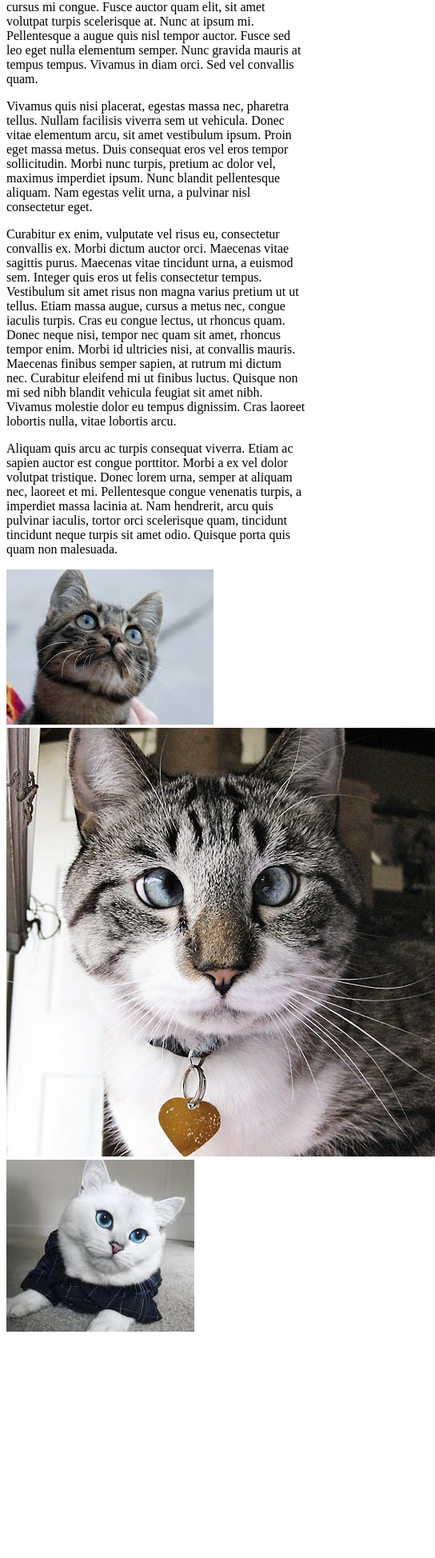
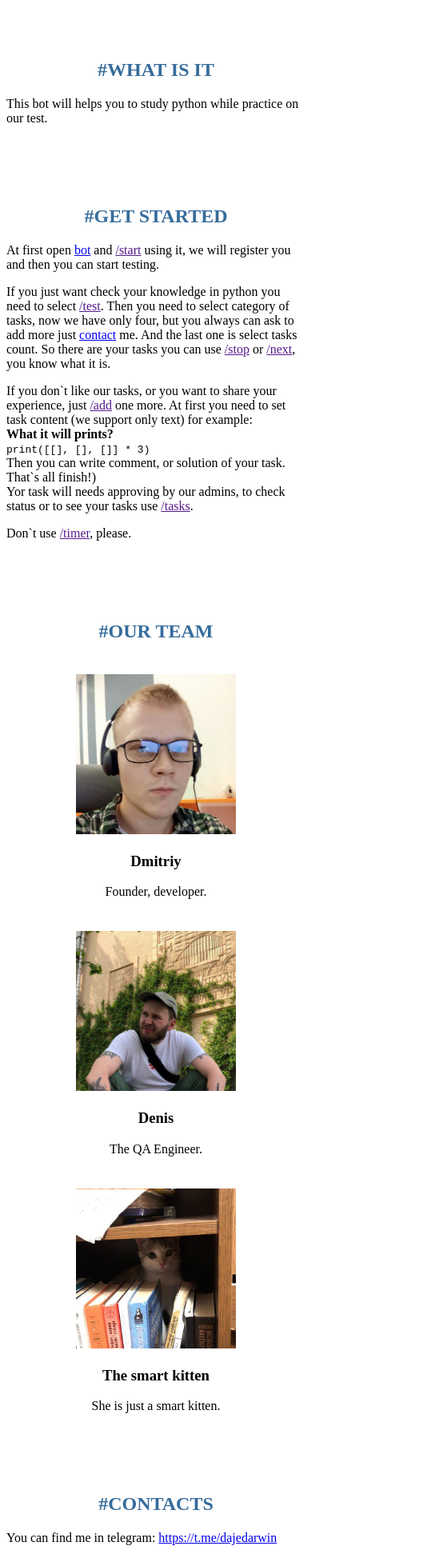
Before and after one commit to DmitryNeposidjaka/PyStudyBot, a website: page vue/index.html in a window 390 px wide. Shown: the part 52-2000 px from the top of the page at 80% size, 544 px wide, since content can reach past the window. Before the commit the page ends 1729 px from the top, so only its background shows below. Drawn offline with Linux system fonts and the light colour scheme.

Commit message:
web app added

```diff
--- a/vue/index.html
+++ b/vue/index.html
@@ -4,8 +4,30 @@
   <meta name="viewport" content="width=device-width, initial-scale=1">
  </head>
 <body>
-<style>
-    @import './node_modules/mini.css/dist//mini-default.css'
+<style  type="text/css">
+    @import './node_modules/mini.css/dist//mini-default.css';
+
+    .member-card{
+        text-align: center;
+        margin: 40px 0px;
+    }
+    .member-card img{
+    }
+    .paragraph{
+        text-align:center;
+        margin: 100px 0px 20px 0px;
+        text-transform: uppercase;
+        color: #366c9b;
+    }
+    @media (max-width: 768px){
+        .member-card img{
+            max-width: 300px;
+        }
+    }
+
+    .member-content"{
+
+    }
 </style>
 <div class="container">
   <div class="row">
@@ -13,29 +35,83 @@
     </div>
   </div>
   <div class="row">
-    <div class="col-sm-0 col-md-3 col-lg-2">
+    <div class="col-sm-0 col-md-1 col-lg-2">
     </div>
-    <div class="col-sm-12 col-md-6 col-lg-8">
+    <div class="col-sm-12 col-md-10 col-lg-8">
+        <header style="margin-bottom: 100px">
+            <a href="/#what-is-it" class="logo" style="color: #366c9b"><span style="color:#efcb40">Py</span>StudyBot</a>
+            <a href="#what-is-it" class="button">About</a>
+            <a href="#get-started" class="button">Get started</a>
+            <span>|</span>
+            <a href="#team" role="button">Team</a>
+            <a href="#contact" role="button">Contact</a>
+        </header>
+        <div class="paragraph">
+            <h2 id="what-is-it">#What is it</h2>
+        </div>
         <div class="content">
-            <p>Lorem ipsum dolor sit amet, consectetur adipiscing elit. Aenean ullamcorper ante vitae tellus ullamcorper, nec cursus mi congue. Fusce auctor quam elit, sit amet volutpat turpis scelerisque at. Nunc at ipsum mi. Pellentesque a augue quis nisl tempor auctor. Fusce sed leo eget nulla elementum semper. Nunc gravida mauris at tempus tempus. Vivamus in diam orci. Sed vel convallis quam.</p>
-            <p>Vivamus quis nisi placerat, egestas massa nec, pharetra tellus. Nullam facilisis viverra sem ut vehicula. Donec vitae elementum arcu, sit amet vestibulum ipsum. Proin eget massa metus. Duis consequat eros vel eros tempor sollicitudin. Morbi nunc turpis, pretium ac dolor vel, maximus imperdiet ipsum. Nunc blandit pellentesque aliquam. Nam egestas velit urna, a pulvinar nisl consectetur eget.</p>
-            <p>Curabitur ex enim, vulputate vel risus eu, consectetur convallis ex. Morbi dictum auctor orci. Maecenas vitae sagittis purus. Maecenas vitae tincidunt urna, a euismod sem. Integer quis eros ut felis consectetur tempus. Vestibulum sit amet risus non magna varius pretium ut ut tellus. Etiam massa augue, cursus a metus nec, congue iaculis turpis. Cras eu congue lectus, ut rhoncus quam. Donec neque nisi, tempor nec quam sit amet, rhoncus tempor enim. Morbi id ultricies nisi, at convallis mauris. Maecenas finibus semper sapien, at rutrum mi dictum nec. Curabitur eleifend mi ut finibus luctus. Quisque non mi sed nibh blandit vehicula feugiat sit amet nibh. Vivamus molestie dolor eu tempus dignissim. Cras laoreet lobortis nulla, vitae lobortis arcu.</p>
-            <p>Aliquam quis arcu ac turpis consequat viverra. Etiam ac sapien auctor est congue porttitor. Morbi a ex vel dolor volutpat tristique. Donec lorem urna, semper at aliquam nec, laoreet et mi. Pellentesque congue venenatis turpis, a imperdiet massa lacinia at. Nam hendrerit, arcu quis pulvinar iaculis, tortor orci scelerisque quam, tincidunt tincidunt neque turpis sit amet odio. Quisque porta quis quam non malesuada.</p>
+            <p>This bot will helps you to study python while practice on our test.</p>
         </div>
-        <div class="row">
-            <div class="col-fluid">
-                <img src="./assets/images/cat.jpg" class="circular">
+        <div class="paragraph">
+            <h2 id="get-started">#Get started</h2>
+        </div>
+        <div class="content">
+            <p>At first open <a href="https://t.me/PyStudyBot">bot</a> and <a href="">/start</a> using it, we will register you and then you can start testing.</p>
+            <p>If you just want check your knowledge in python you need to select <a href="">/test</a>. Then you need to select category of tasks, now we have only four, but you always can ask to add more just <a href="#contact">contact</a> me.
+                And the last one is select tasks count. So there are your tasks you can use <a href="">/stop</a> or <a href="">/next</a>, you know what it is.
+            </p>
+            <p>If you don`t like our tasks, or you want to share your experience, just <a href="">/add</a> one more. At first you need to set task content (we support only text) for example:</br> <strong>What it will prints? </strong></br><code>print([[], [], []] * 3)</code></br>
+                Then you can write comment, or solution of your task. That`s all finish!)</br>
+                Yor task will needs approving by our admins, to check status or to see your tasks use <a href="">/tasks</a>.
+            </p>
+
+            <p>Don`t use <a href="">/timer</a>, please.</p>
+        </div>
+        <div class="paragraph">
+            <h2 id="team">#Our team</h2>
+        </div>
+        <div class="row" style="margin: 20px 0px">
+            <div class="col-sm-12 col-md-4 col-lg-4">
+                <div class="member-card">
+                    <img src="./assets/images/selfie-sq.jpg" class="circular" width="200px" height="200px">
+                    <div class="member-content">
+                        <h3>Dmitriy</h3>
+                        <p>Founder, developer.</p>
+                    </div>
+                </div>
             </div>
-            <div class="col-fluid">
-                <img src="./assets/images/cat 2.jpg" class="circular">
+            <div class="col-sm-12 col-md-4 col-lg-4">
+                <div class="member-card">
+                    <img src="./assets/images/photo_2019-05-07_15-54-06-sq.jpg" class="circular" width="200px" height="200px">
+                    <div class="member-content">
+                        <h3>Denis</h3>
+                        <p>The QA Engineer.</p>
+                    </div>
+                </div>
             </div>
-            <div class="col-fluid">
-                <img src="./assets/images/cat3.jpg" class="circular">
+            <div class="col-sm-12 col-md-4 col-lg-4">
+                <div class="member-card">
+                    <img src="./assets/images/photo_2019-06-12_10-39-21-sq.jpg" class="circular" width="200px" height="200px">
+                    <div class="member-content">
+                        <h3>The smart kitten</h3>
+                        <p>She is just a smart kitten.</p>
+                    </div>
+                </div>
             </div>
         </div>
+        <div class="paragraph">
+            <h2 id="contact">#Contacts</h2>
         </div>
+
+        <div class="content">
+            <p>You can find me in telegram: <a href="https://t.me/dajedarwin">https://t.me/dajedarwin</a> </p>
+            <p>Or send me email with title <strong>PyStudyBot</strong>: <a href="mailto:dmitryneposidjaka@gmail.com">dmitryneposidjaka@gmail.com</a> </p>
+        </div>
+    <footer style="margin-top: 100px">
+      <p>&copy; 2016-2019 Dmitriy`s creative | <a href="#get-started">Start</a> | <a href="#team">Team</a></p>
+    </footer>
     </div>
-    <div class="col-sm-0 col-md-3 col-lg-2">
+    <div class="col-sm-0 col-md-1 col-lg-2">
     </div>
   </div>
   <div class="row">
--- a/vue/package.json
+++ b/vue/package.json
@@ -2,13 +2,13 @@
   "name": "py-study-bot",
   "version": "1.0.0",
   "description": "landing for PyStudyBot",
-  "main": "index.html",
   "scripts": {
-    "test": "echo \"Error: no test specified\" && exit 1"
+    "serve": "node index.js"
   },
   "author": "",
   "license": "ISC",
   "dependencies": {
+    "express": "^4.17.1",
     "mini.css": "^3.0.1"
   }
 }
```
Also changed, not shown: docker/docker-compose.yml (+8 -6 lines), vue/index.js (added, +18 -0 lines), vue/assets/images/photo_2019-05-07_15-54-06-sq.jpg (added), vue/assets/images/photo_2019-06-12_10-39-21-sq.jpg (added), vue/assets/images/selfie-sq.jpg (added), 3 other files.
